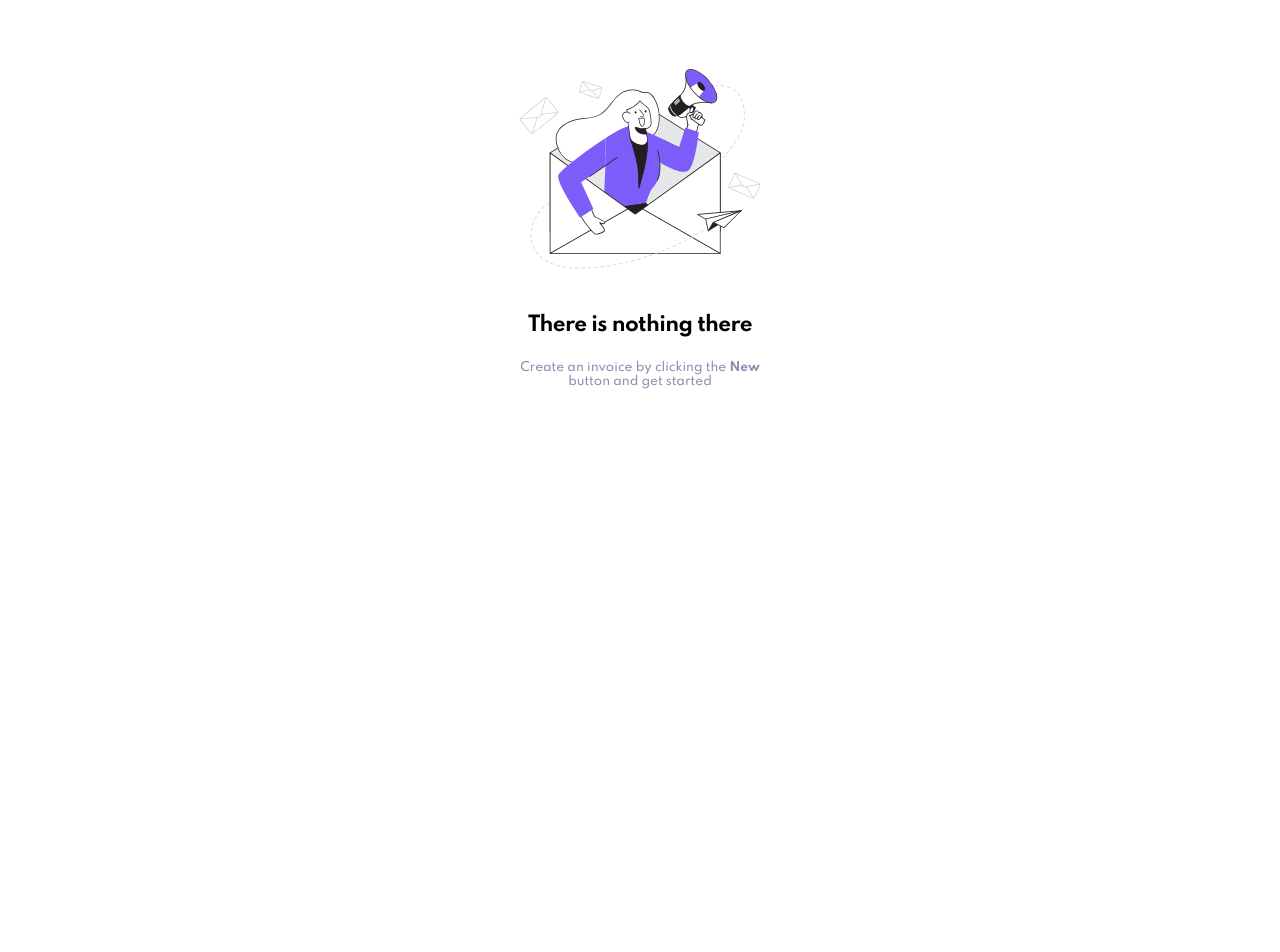
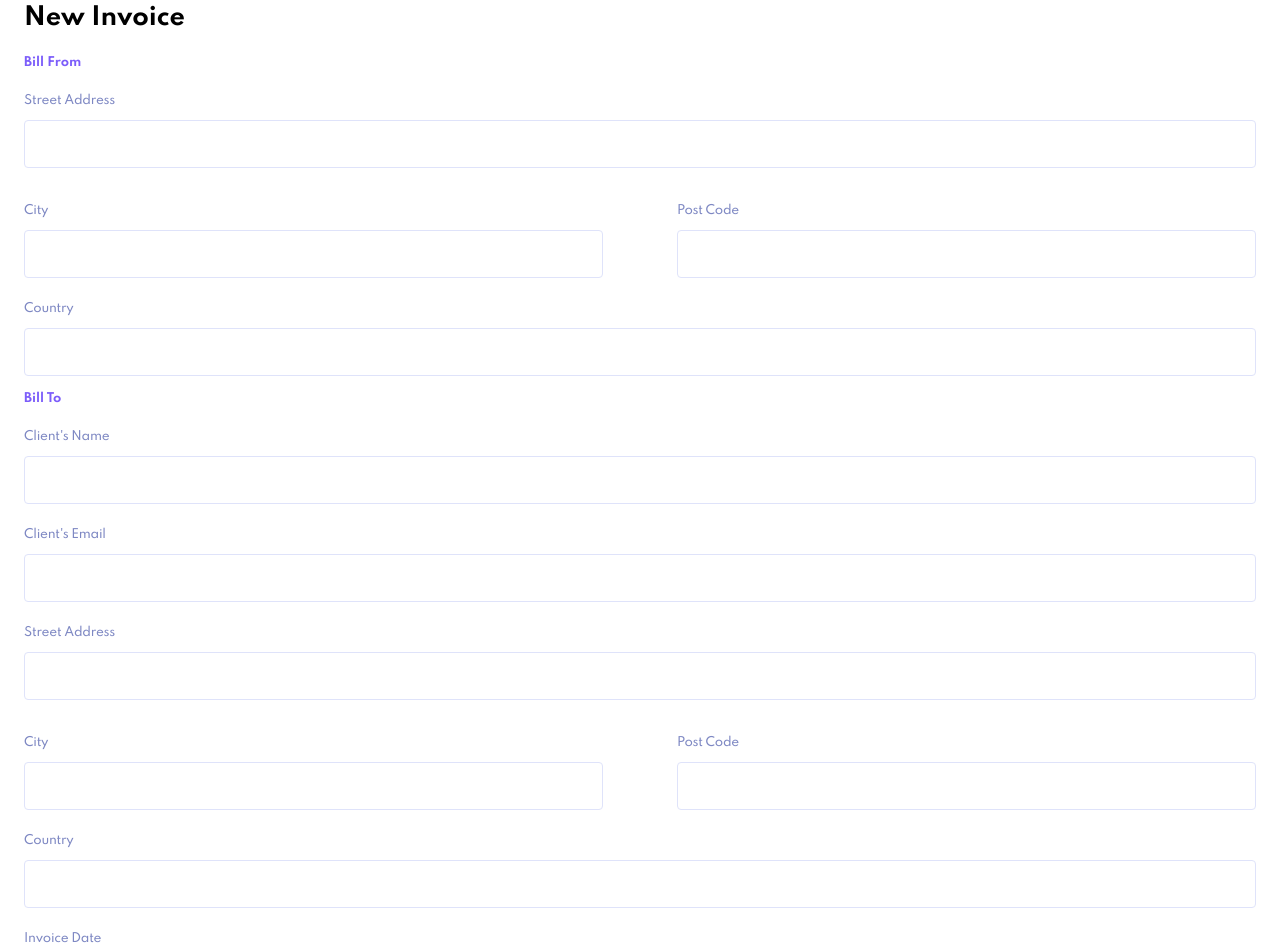
Before and after one commit to andresebb/theinvoiceapp, a React (Create React App) app: page / in a window 1280 px wide. Shown: the part 200-1152 px from the top of the page. Before the commit the page ends 800 px from the top, so only its background shows below. Built offline with nearby package versions, Linux system fonts and the light colour scheme.

Commit message:
Working on new invoice

```diff
--- a/src/App.js
+++ b/src/App.js
@@ -1,13 +1,14 @@
 import Empty from "./components/Empty";
 import Header from "./components/Header";
 import Invoice from "./components/Invoice";
+import NewInvoice from "./components/NewInvoice";
 
 function App() {
   return (
     <div className="App">
       <Header />
       <Invoice />
-      <Empty />
+      <NewInvoice />
     </div>
   );
 }
--- /dev/null
+++ b/src/assets/styles/newInvocie.css
@@ -0,0 +1,53 @@
+.new-invoice {
+  padding: 24px;
+}
+
+.title {
+  font-weight: bold;
+  margin: 24px 0;
+}
+
+.block {
+  margin-bottom: 24px;
+}
+
+.info-text {
+  font-size: 12px;
+  letter-spacing: -0.25px;
+  color: #7e88c3;
+}
+
+.purple {
+  font-size: 12px;
+  color: #7c5dfa;
+  font-weight: bold;
+  margin-bottom: 24px;
+}
+
+.full-input {
+  width: 100%;
+  box-sizing: border-box;
+  height: 48px;
+  border-radius: 4px;
+  border: 1px solid #dfe3fa;
+  padding: 18px 20px;
+  outline: none;
+  font-weight: bold;
+  color: #0c0e16;
+  font-size: 12px;
+  letter-spacing: -0.25px;
+}
+
+.location {
+  display: flex;
+  justify-content: space-between;
+}
+
+.location-container {
+  width: 47%;
+}
+
+.location-container input {
+  width: 100%;
+  box-sizing: border-box;
+}
--- /dev/null
+++ b/src/components/NewInvoice.js
@@ -0,0 +1,74 @@
+import React from "react";
+import "../assets/styles/newInvocie.css";
+
+const NewInvoice = () => {
+  return (
+    <div className="new-invoice">
+      <h2 className="title">New Invoice</h2>
+      <div className="bill-from">
+        <h4 className="purple">Bill From</h4>
+        <div className="block">
+          <p className="info-text">Street Address</p>
+          <input className="full-input" type="text" />
+        </div>
+        <div className="location block">
+          <div className="location-container">
+            <p className="info-text">City</p>
+            <input className="full-input" type="text" />
+          </div>
+          <div className="location-container">
+            <p className="info-text">Post Code</p>
+            <input className="full-input" type="text" />
+          </div>
+        </div>
+        <div className="country">
+          <p className="info-text">Country</p>
+          <input className="full-input" type="text" />
+        </div>
+      </div>
+      <div className="bill-to">
+        <h4 className="purple">Bill To</h4>
+        <div className="block">
+          <p className="info-text">Client's Name </p>
+          <input className="full-input" type="text" />
+        </div>
+        <div className="block">
+          <p className="info-text">Client's Email</p>
+          <input className="full-input" type="text" />
+        </div>
+        <div className="block">
+          <p className="info-text">Street Address</p>
+          <input className="full-input" type="text" />
+        </div>
+        <div className="location block">
+          <div className="location-container">
+            <p className="info-text">City</p>
+            <input className="full-input" type="text" />
+          </div>
+          <div className="location-container">
+            <p className="info-text">Post Code</p>
+            <input className="full-input" type="text" />
+          </div>
+        </div>
+        <div className="block">
+          <p className="info-text">Country</p>
+          <input className="full-input" type="text" />
+        </div>
+        <div className="block">
+          <p className="info-text">Invoice Date</p>
+          <input className="full-input" type="text" />
+        </div>
+        <div className="block">
+          <p className="info-text">Payment Terms</p>
+          <input className="full-input" type="text" />
+        </div>
+        <div className="block">
+          <p className="info-text">Projects Description</p>
+          <input className="full-input" type="text" />
+        </div>
+      </div>
+    </div>
+  );
+};
+
+export default NewInvoice;
```
